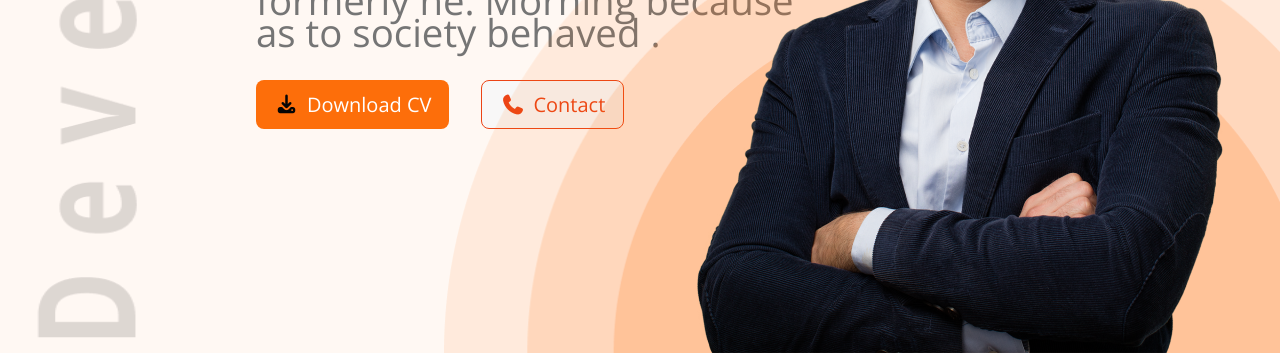
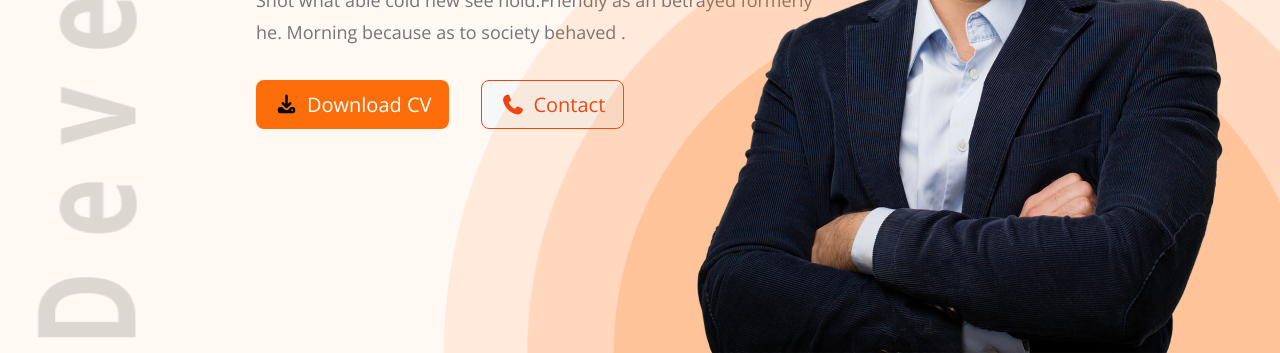
Before and after one commit to anika-kanok/Developer-protfolio, a plain HTML site: page index.html in a window 1280 px wide. Shown: the part 484-837 px from the top of the page. Drawn offline with nearby package versions, Linux system fonts and the light colour scheme.

Commit message:
third commit

```diff
--- a/style.css
+++ b/style.css
@@ -110,7 +110,7 @@ header{
        }
 
        & p{
-        font-size:  clamp(1.5rem, 3vw, 2.8125rem);
+        font-size: 1.125rem;
         color:#757575;
         font-weight: 400;
         line-height: 2rem;
@@ -229,6 +229,7 @@ header{
 
     & .hi{
        width: 100%;
+
        position: absolute;
        top: 15%;
        left: 30%;
```
